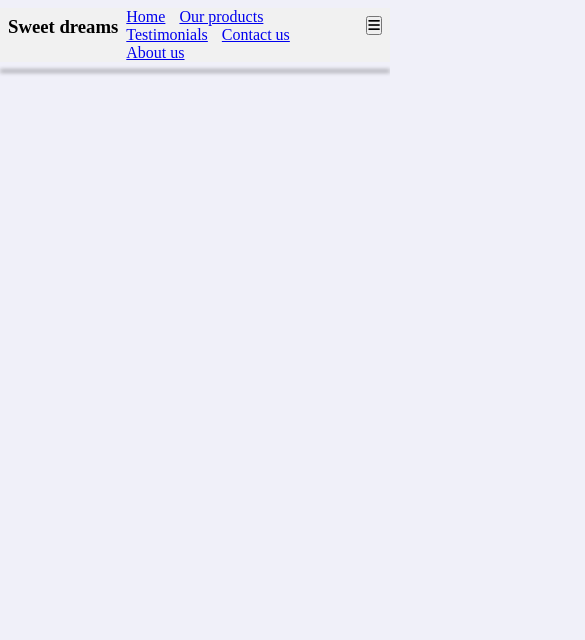
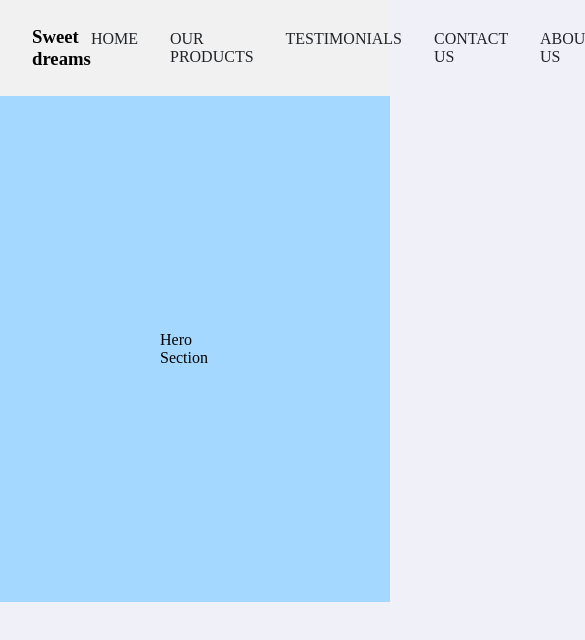
Before and after one commit to msaqib/responsivenavbar, a plain HTML site: page index.html in a window 390 px wide. Shown: the whole page, 585 px wide, since content can reach past the window. Drawn offline with Linux system fonts and the light colour scheme.

Commit message:
Created a new HTML structure. CSS Reset. Styled the horizontal menu. Added hamburger menus. Hid them. Wrote a media query for small screen. Hid the horizontal menu in this view. Then, revealed it as a vertical menu.

```diff
--- a/index.html
+++ b/index.html
@@ -11,13 +11,11 @@
     <link rel="stylesheet" href="style.css" />
   </head>
   <body>
-    <div class="nav-bar">
-      <div class="nav-header">
-        <h3>Sweet dreams</h3>
-        <button id='hamb'><i class="fas fa-bars"></i></button>
-      </div>
-      <ul class="links">
-        <li>
+    <header>
+      <h3>Sweet dreams</h3>
+      <nav class="navbar">
+        <ul class="navlist">
+          <li>
           <a href="index.html">Home</a>
         </li>
         <li>
@@ -32,8 +30,20 @@
         <li>
           <a href="about.html">About us</a>
         </li>
-      </ul>
-    </div>
+        </ul>
+      </nav>
+      <div class="mobile-navbutton">
+       <button class='hamb'><i class="fa-solid fa-bars"></i></button>
+       <button class='hamb-close'><i class="fa-solid fa-bars rotate-90"></i></button>
+     </div>
+    </header>
+    <main>
+      <section class="section-hero">
+        <div class="hero">
+          <p>Hero Section</p>
+        </div>
+      </section>
+    </main>
     <script src="app.js"></script>
   </body>
 </html>
--- a/style.css
+++ b/style.css
@@ -8,57 +8,88 @@ body {
     background-color: #f0f0f9;
 }
 
-.nav-bar {
+header {
     background-color: #f1f1f1;
-    position: relative;
-}
-.nav-header {
-    height: auto;
+    padding: 1rem 2rem;
+    height: 6rem;
+    display: flex;
+    justify-content: space-between;
+    align-items: center;
 }
 
-.nav-header h3 {
-    float: left;
-    margin: 0.5rem;
+.navlist {
+    display: flex;
+    list-style-type: none;
+    gap: 2rem;
 }
 
-.nav-header button {
-    float: right;
-    margin: 0.5rem;
+.navlist a:link, .navlist a:visited {
+    display: inline-block;
+    text-decoration: none;
+    font-size: 1rem;
+    color: #212529;
+    text-transform: uppercase;
+    transition: all 0.5s;
 }
 
-.nav-bar::after {
-    position: absolute;
-    height: 2px;
-    left: 0;
-    right: 0;
-    content: "";
-    background: rgba(0, 0, 0, 0.5);
-    filter: blur(2px); /* Blur effect */
+.navlist a:hover, .navlist a:active {
+    color: #888888;
 }
 
-.links {
-    margin: 0.5rem;
+.hero {
+    padding: 10rem;
+    height: 60vh;
+    display: flex;
+    justify-content: center;
+    align-items: center;
+    background-color: #A5D8FF;
 }
 
-.links li {
-    display: inline-block;
-    margin-right: 10px;
+.rotate-90 {
+    transform: rotate(90deg);
 }
 
-.links-vert {
-    height: 13rem;
-    width: 10rem;
+.mobile-navbutton {
+        display: none;
 }
 
-.links-vert a {
-    text-decoration: none;
-    padding: 0.5rem 1rem;
-    display: inline-block;
-    width: 100%;
-    color: #222;
-    font-family: "Roboto", sans-serif;
+.hamb, hamb-close {
+    height: 3rem;
+    width: 3rem;
 }
 
-.links-vert a:hover {
-    background-color: #fcfcfc;
+.hamb-close {
+    display: none;
 }
+
+@media screen and (max-width: 300px) {
+    .mobile-navbutton {
+        display: block;
+    }
+
+    .hamb {
+        display: block;
+    }
+
+    .hamb-close {
+        display: none;
+    }
+
+    header {
+        position: relative;
+    }
+    .navbar {
+        position: absolute;
+        top: 0;
+        left: 0;
+        width: 100%;
+        height: 100vh;
+        display: flex;
+        justify-content: center;
+        align-items: center;
+    }
+
+    .navlist {
+        flex-direction: column;
+    }
+}
```
